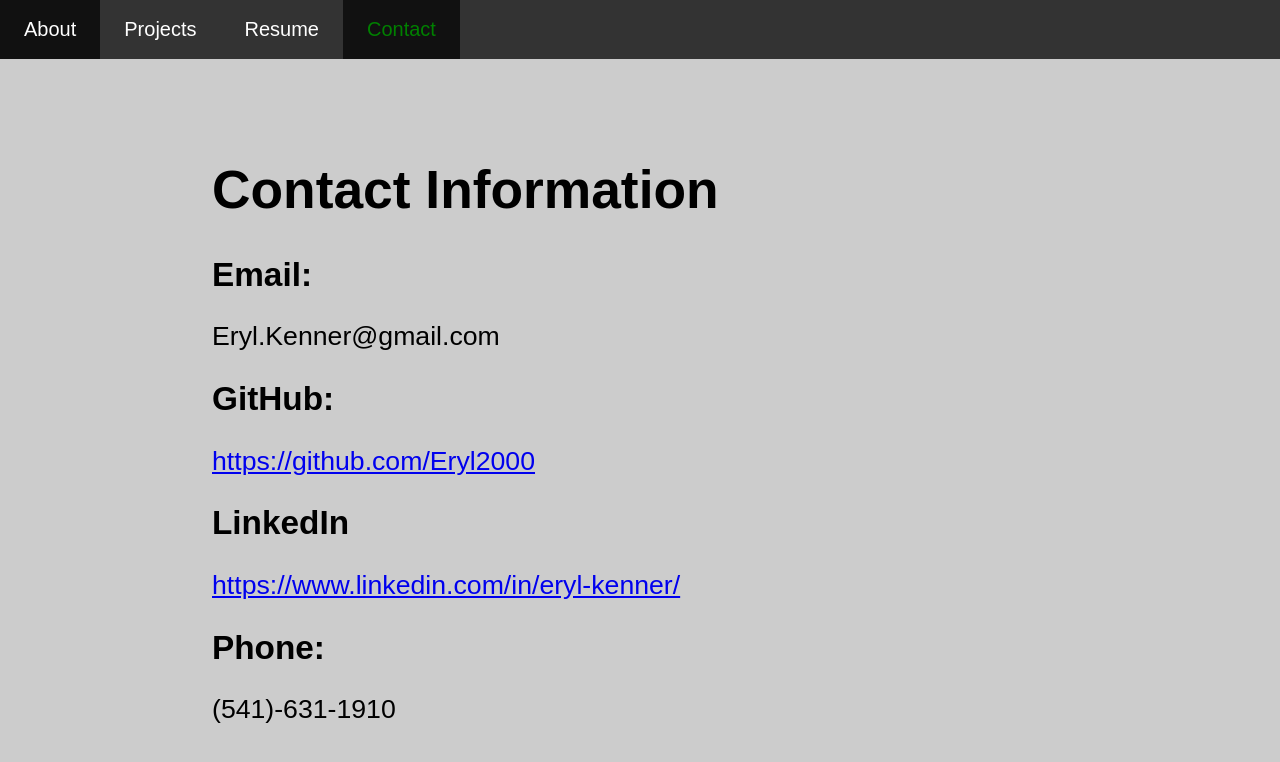
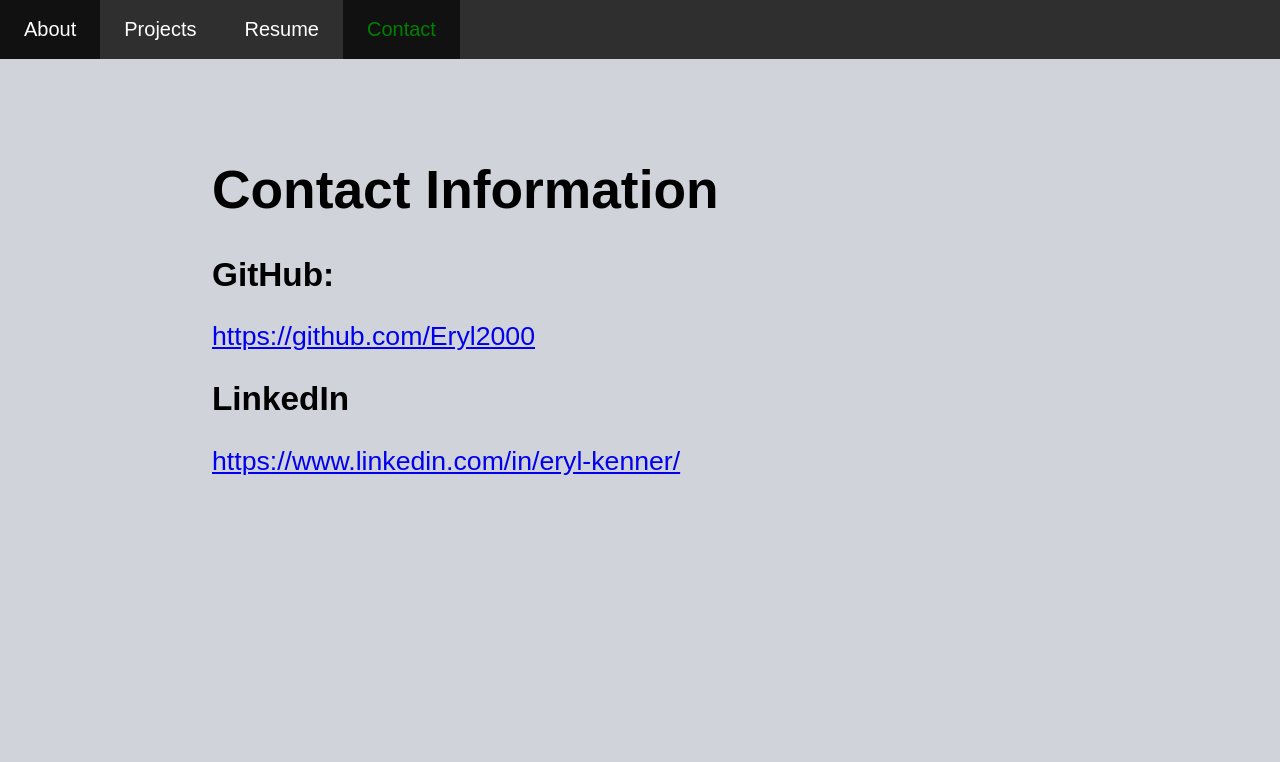
Before and after one commit to ErylKenner/ErylKenner.github.io, a Jekyll site: the page built from contact.md, in a window 1280 px wide. Shown: the top 762 px of the page. Built offline with Jekyll 4.4.1, drawn with Linux system fonts in a browser that asks for light colours.

```diff
--- a/_sass/main.scss
+++ b/_sass/main.scss
@@ -5,7 +5,7 @@ html{
 body {
     margin: 0;
     padding: 0;
-    background-color: #cccccc;
+    background-color: #d1d3db;
 }
 
 nav{
@@ -26,7 +26,7 @@ nav ul {
   margin: 0;
   padding: 0;
   overflow: hidden;
-  background-color: #333;
+  background-color: #2f2f2f;
 }
 
 nav li {
--- a/contact.md
+++ b/contact.md
@@ -4,14 +4,8 @@ title: Eryl Kenner
 ---
 # Contact Information
 
-## Email:
-Eryl.Kenner@gmail.com
-
 ## GitHub:
 <a href="https://github.com/Eryl2000">https://github.com/Eryl2000</a>
 
 ## LinkedIn
 <a href="https://www.linkedin.com/in/eryl-kenner/">https://www.linkedin.com/in/eryl-kenner/</a>
-
-## Phone:
-(541)-631-1910
```
Also changed, not shown: index.md (+3 -1 lines), 2 other files.
